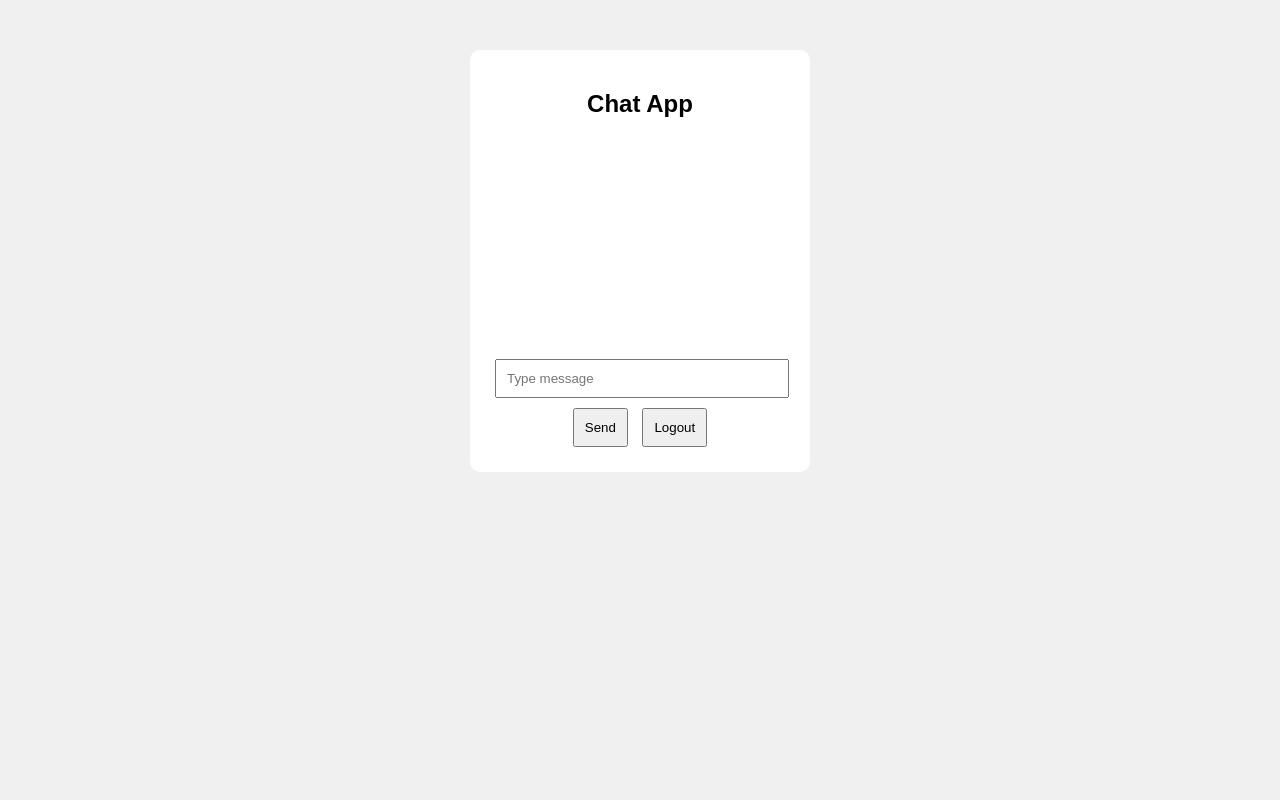
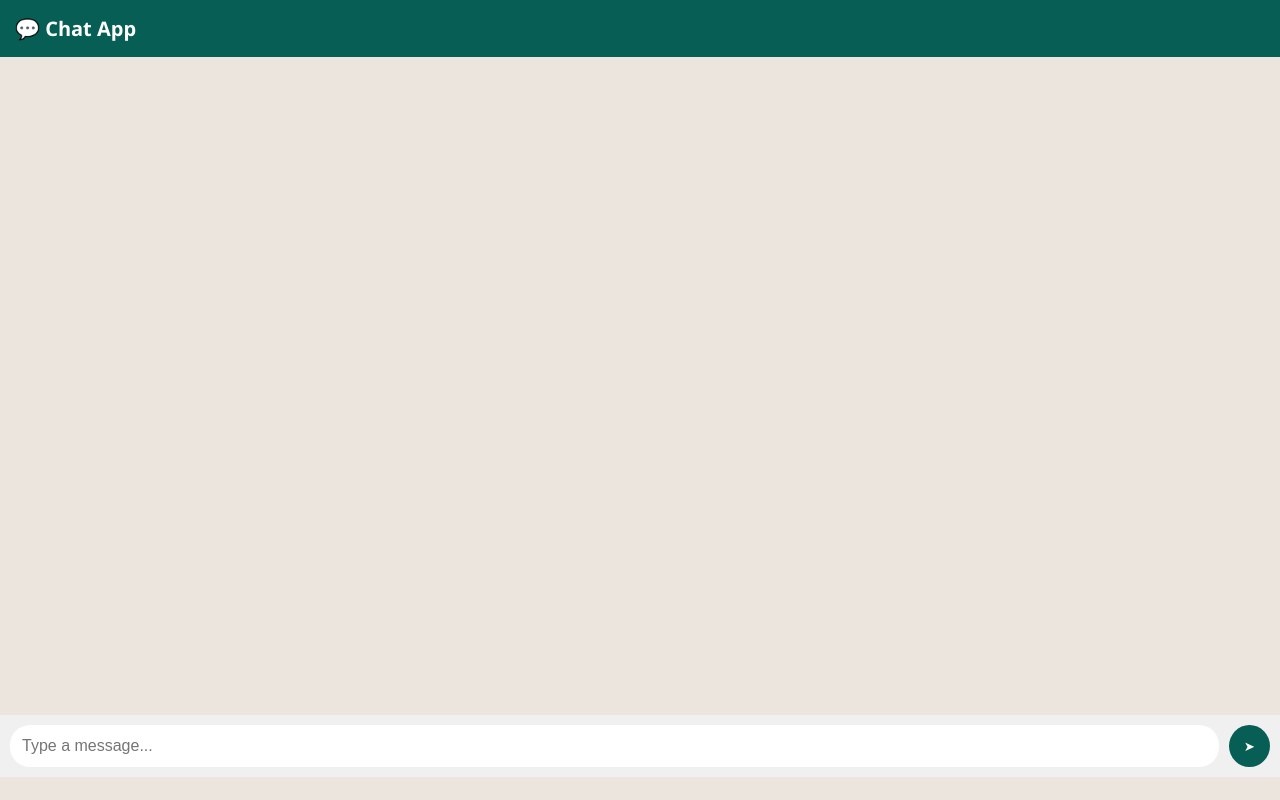
Before and after one commit to Sreevardhan13/chat-devops-project, a website: page app/public/chat.html in a window 1280 px wide. Drawn offline with nearby package versions, Linux system fonts and the light colour scheme; no server answers; sample sign-in values are in the browser's storage.

Commit message:
Update chat login UI

```diff
--- a/app/public/chat.html
+++ b/app/public/chat.html
@@ -6,15 +6,15 @@
 </head>
 <body>
 
+<div class="header">💬 Chat App</div>
+
 <div class="chat-container">
-    <h2>Chat App</h2>
-
     <ul id="messages"></ul>
 
-    <input id="msg" placeholder="Type message">
-    <button onclick="sendMessage()">Send</button>
-
-    <button onclick="logout()">Logout</button>
+    <div class="input-container">
+        <input id="messageInput" placeholder="Type a message..." />
+        <button onclick="sendMessage()">➤</button>
+    </div>
 </div>
 
 <script src="/socket.io/socket.io.js"></script>
--- a/app/public/client.js
+++ b/app/public/client.js
@@ -17,7 +17,7 @@ socket.on("chat message", (data) => {
 });
 
 function sendMessage() {
-    const input = document.getElementById("msg");
+    const input = document.getElementById("messageInput");
     socket.emit("chat message", input.value);
     input.value = "";
 }
--- /dev/null
+++ b/app/public/login.css
@@ -0,0 +1,60 @@
+body {
+    margin: 0;
+    font-family: "Segoe UI", sans-serif;
+    background: linear-gradient(135deg, #25D366, #128C7E);
+    display: flex;
+    justify-content: center;
+    align-items: center;
+    height: 100vh;
+}
+
+/* Login box */
+.login-container {
+    background: white;
+    padding: 30px;
+    border-radius: 15px;
+    width: 320px;
+    text-align: center;
+    box-shadow: 0 10px 25px rgba(0,0,0,0.2);
+}
+
+h2 {
+    margin-bottom: 20px;
+}
+
+/* Inputs */
+input {
+    width: 100%;
+    padding: 12px;
+    margin: 10px 0;
+    border-radius: 10px;
+    border: 1px solid #ccc;
+    font-size: 16px;
+}
+
+/* Buttons */
+button {
+    width: 100%;
+    padding: 12px;
+    margin-top: 10px;
+    border: none;
+    border-radius: 10px;
+    font-size: 16px;
+    cursor: pointer;
+}
+
+/* Login button */
+button:first-of-type {
+    background: #25D366;
+    color: white;
+}
+
+/* Register button */
+button:last-of-type {
+    background: #128C7E;
+    color: white;
+}
+
+button:hover {
+    opacity: 0.9;
+}
--- a/app/public/style.css
+++ b/app/public/style.css
@@ -1,32 +1,79 @@
 body {
-    font-family: Arial;
-    background: #f0f0f0;
-    text-align: center;
+    margin: 0;
+    font-family: "Segoe UI", sans-serif;
+    background: #ece5dd;
 }
 
-.container, .chat-container {
+/* Header */
+.header {
+    background: #075e54;
+    color: white;
+    padding: 15px;
+    font-size: 20px;
+    font-weight: bold;
+}
+
+/* Chat container */
+.chat-container {
+    display: flex;
+    flex-direction: column;
+    height: 90vh;
+}
+
+/* Messages area */
+ul {
+    flex: 1;
+    list-style: none;
+    padding: 10px;
+    margin: 0;
+    overflow-y: auto;
+}
+
+/* Chat bubble base */
+li {
+    max-width: 60%;
+    padding: 10px 15px;
+    margin: 8px;
+    border-radius: 10px;
+    font-size: 15px;
+    word-wrap: break-word;
+}
+
+/* Other users */
+.other {
     background: white;
-    padding: 20px;
-    margin: 50px auto;
-    width: 300px;
-    border-radius: 10px;
+    align-self: flex-start;
+}
+
+/* My messages */
+.me {
+    background: #dcf8c6;
+    align-self: flex-end;
+}
+
+/* Input bar */
+.input-container {
+    display: flex;
+    padding: 10px;
+    background: #f0f0f0;
 }
 
 input {
-    width: 90%;
-    padding: 10px;
-    margin: 5px;
+    flex: 1;
+    padding: 12px;
+    border-radius: 20px;
+    border: none;
+    outline: none;
+    font-size: 16px;
 }
 
+/* Send button */
 button {
-    padding: 10px;
-    margin: 5px;
+    margin-left: 10px;
+    padding: 10px 15px;
+    border: none;
+    border-radius: 50%;
+    background: #075e54;
+    color: white;
     cursor: pointer;
 }
-
-ul {
-    list-style: none;
-    height: 200px;
-    overflow-y: scroll;
-    text-align: left;
-}
```
Also changed, not shown: app/public/index.html (+9 -44 lines), app/public/login.js (added, +31 -0 lines).
